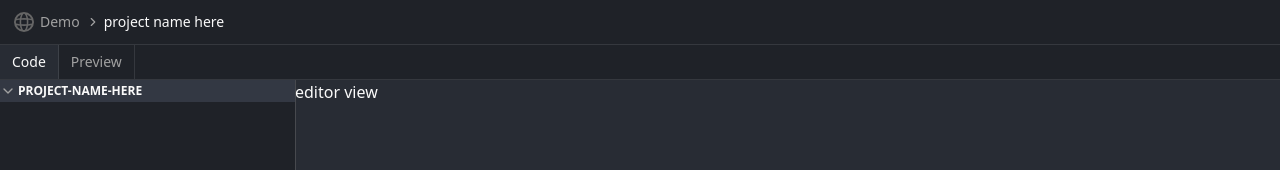
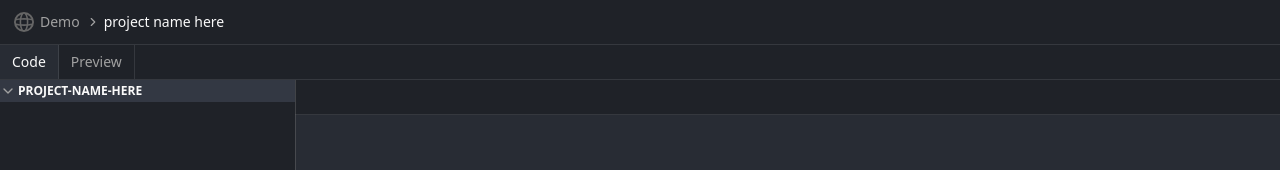
Before and after one commit to kexiZeroing/simple-code-editor, a Next.js app: page /project in a window 1280 px wide. Shown: the top 170 px of the page. Built offline with nearby package versions, Linux system fonts and the light colour scheme.

Commit message:
editor view with file

```diff
--- /dev/null
+++ b/features/editor/editor-view.tsx
@@ -0,0 +1,12 @@
+import { TopNavigation } from "./top-navigation";
+
+export const EditorView = () => {
+
+  return (
+    <div className="h-full flex flex-col">
+      <div className="flex items-center">
+        <TopNavigation />
+      </div>
+    </div>
+  );
+};
--- /dev/null
+++ b/features/editor/top-navigation.tsx
@@ -0,0 +1,80 @@
+import { ScrollArea, ScrollBar } from "@/components/ui/scroll-area";
+import { useFile } from "@/features/file-explorer/use-files";
+import { cn } from "@/lib/utils";
+import { FileIcon } from "@react-symbols/icons/utils";
+import { XIcon } from "lucide-react";
+import { useEditor } from "./use-editor";
+
+const Tab = ({
+  fileId,
+  isFirst,
+}: {
+  fileId: string;
+  isFirst: boolean;
+}) => {
+  const file = useFile(fileId);
+  const {
+    activeTabId,
+    previewTabId,
+    setActiveTab,
+    openFile,
+    closeTab,
+  } = useEditor();
+
+  const isActive = activeTabId === fileId;
+  const isPreview = previewTabId === fileId;
+  const fileName = file?.name ?? "Loading...";
+
+  return (
+    <div
+      onClick={() => setActiveTab(fileId)}
+      onDoubleClick={() => openFile(fileId, { pinned: true })}
+      className={cn(
+        "flex items-center gap-2 h-8.75 pl-2 pr-1.5 cursor-pointer text-muted-foreground group border-y border-x border-transparent hover:bg-accent/30",
+        isActive &&
+          "bg-background text-foreground border-x-border border-b-background -mb-px drop-shadow",
+        isFirst && "border-l-transparent!"
+      )}
+    >
+      <FileIcon fileName={fileName} autoAssign className="size-4" />
+      <span className={cn(
+        "text-sm whitespace-nowrap",
+        isPreview && "italic"
+      )}>
+        {fileName}
+      </span>
+      <button
+        onClick={(e) => {
+          e.preventDefault();
+          e.stopPropagation();
+          closeTab(fileId);
+        }}
+        className={cn(
+          "p-0.5 rounded-sm hover:bg-white/10 opacity-0 group-hover:opacity-100",
+          isActive && "opacity-100"
+        )}
+      >
+        <XIcon className="size-3.5" />
+      </button>
+    </div>
+  );
+};
+
+export const TopNavigation = () => {
+  const { openTabs } = useEditor();
+
+  return (
+    <ScrollArea className="flex-1">
+      <nav className="bg-sidebar flex items-center h-8.75 border-b">
+        {openTabs.map((fileId, index) => (
+          <Tab
+            key={fileId}
+            fileId={fileId}
+            isFirst={index === 0}
+          />
+        ))}
+      </nav>
+      <ScrollBar orientation="horizontal" />
+    </ScrollArea>
+  );
+};
--- /dev/null
+++ b/features/editor/use-editor.ts
@@ -0,0 +1,112 @@
+import { create } from "zustand";
+
+interface EditorStore {
+  openTabs: string[];
+  activeTabId: string | null;
+  previewTabId: string | null;
+
+  openFile: (fileId: string, options: { pinned: boolean }) => void;
+  closeTab: (fileId: string) => void;
+  closeAllTabs: () => void;
+  setActiveTab: (fileId: string) => void;
+}
+
+const useEditorStore = create<EditorStore>()((set, get) => ({
+  openTabs: [],
+  activeTabId: null,
+  previewTabId: null,
+
+  openFile: (fileId, { pinned }) => {
+    const { openTabs, previewTabId } = get();
+    const isOpen = openTabs.includes(fileId);
+
+    // Case 1: Opening as preview - replace existing preview or add new
+    if (!isOpen && !pinned) {
+      const newTabs = previewTabId
+        ? openTabs.map((id) => (id === previewTabId) ? fileId : id)
+        : [...openTabs, fileId];
+
+      set({
+        openTabs: newTabs,
+        activeTabId: fileId,
+        previewTabId: fileId,
+      });
+      return;
+    }
+
+    // Case 2: Opening as pinned - add new tab
+    if (!isOpen && pinned) {
+      set({
+        openTabs: [...openTabs, fileId],
+        activeTabId: fileId,
+        previewTabId: null,
+      });
+      return;
+    }
+
+    // Case 3: File already open - just activate (and pin if double-clicked)
+    const shouldPin = pinned && previewTabId === fileId;
+    set({
+      activeTabId: fileId,
+      previewTabId: shouldPin ? null : previewTabId,
+    });
+  },
+
+  closeTab: (fileId) => {
+    const { openTabs, activeTabId, previewTabId } = get();
+    const tabIndex = openTabs.indexOf(fileId);
+
+    if (tabIndex === -1) return;
+
+    const newTabs = openTabs.filter((id) => id !== fileId);
+
+    let newActiveTabId = activeTabId;
+    if (activeTabId === fileId) {
+      if (newTabs.length === 0) {
+        newActiveTabId = null;
+      } else if (tabIndex >= newTabs.length) {
+        newActiveTabId = newTabs[newTabs.length - 1];
+      } else {
+        newActiveTabId = newTabs[tabIndex];
+      }
+    }
+
+    set({
+      openTabs: newTabs,
+      activeTabId: newActiveTabId,
+      previewTabId: previewTabId === fileId ? null : previewTabId,
+    });
+  },
+
+  closeAllTabs: () => {
+    set({
+      openTabs: [],
+      activeTabId: null,
+      previewTabId: null,
+    });
+  },
+
+  setActiveTab: (fileId) => {
+    set({ activeTabId: fileId });
+  },
+}));
+
+export const useEditor = () => {
+  const openTabs = useEditorStore((state) => state.openTabs);
+  const activeTabId = useEditorStore((state) => state.activeTabId);
+  const previewTabId = useEditorStore((state) => state.previewTabId);
+  const openFile = useEditorStore((state) => state.openFile);
+  const closeTab = useEditorStore((state) => state.closeTab);
+  const closeAllTabs = useEditorStore((state) => state.closeAllTabs);
+  const setActiveTab = useEditorStore((state) => state.setActiveTab);
+
+  return {
+    openTabs,
+    activeTabId,
+    previewTabId,
+    openFile,
+    closeTab,
+    closeAllTabs,
+    setActiveTab,
+  };
+};
--- a/features/file-explorer/tree-item-wrapper.tsx
+++ b/features/file-explorer/tree-item-wrapper.tsx
@@ -5,6 +5,7 @@ import {
     ContextMenuSeparator,
     ContextMenuTrigger
 } from "@/components/ui/context-menu";
+import { cn } from "@/lib/utils";
 
 import { getItemPadding } from "./constants";
 import { FileItem } from "./use-files";
@@ -13,7 +14,9 @@ export const TreeItemWrapper = ({
   item,
   children,
   level,
+  isActive,
   onClick,
+  onDoubleClick,
   onRename,
   onDelete,
   onCreateFile,
@@ -22,7 +25,9 @@ export const TreeItemWrapper = ({
   item: FileItem;
   children: React.ReactNode;
   level: number;
+  isActive?: boolean;
   onClick?: () => void;
+  onDoubleClick?: () => void;
   onRename?: () => void;
   onDelete?: () => void;
   onCreateFile?: () => void;
@@ -33,13 +38,17 @@ export const TreeItemWrapper = ({
       <ContextMenuTrigger asChild>
         <button
           onClick={onClick}
+          onDoubleClick={onDoubleClick}
           onKeyDown={(e) => {
             if (e.key === "Enter") {
               e.preventDefault();
               onRename?.();
             }
           }}
-          className="group flex items-center gap-1 w-full h-5.5 hover:bg-accent/30 outline-none focus:ring-1 focus:ring-inset focus:ring-ring"
+          className={cn(
+            "group flex items-center gap-1 w-full h-5.5 hover:bg-accent/30 outline-none focus:ring-1 focus:ring-inset focus:ring-ring",
+            isActive && "bg-accent/30",
+          )}
           style={{ paddingLeft: getItemPadding(level, item.type === "file") }}
         >
           {children}
--- a/features/file-explorer/tree.tsx
+++ b/features/file-explorer/tree.tsx
@@ -3,6 +3,7 @@ import { FileIcon, FolderIcon } from "@react-symbols/icons/utils";
 import { ChevronRightIcon } from "lucide-react";
 import { useState } from "react";
 
+import { useEditor } from "@/features/editor/use-editor";
 import { getItemPadding } from "./constants";
 import { CreateInput } from "./create-input";
 import { RenameInput } from "./rename-input";
@@ -36,6 +37,8 @@ export const Tree = ({
     parentId: item.id,
     enabled: item.type === "folder" && isOpen,
   });
+
+  const { openFile, closeTab, activeTabId } = useEditor();
 
   const handleRename = (newName: string) => {
     setIsRenaming(false);
@@ -71,6 +74,7 @@ export const Tree = ({
 
   if (item.type === "file") {
     const fileName = item.name;
+    const isActive = activeTabId === item.id;
 
     if (isRenaming) {
       return (
@@ -88,9 +92,14 @@ export const Tree = ({
       <TreeItemWrapper
         item={item}
         level={level}
-        onClick={() => {}}
+        isActive={isActive}
+        onClick={() => openFile(item.id, { pinned: false })}
+        onDoubleClick={() => openFile(item.id, { pinned: true })}
         onRename={() => setIsRenaming(true)}
-        onDelete={() => deleteFile({ id: item.id })}
+        onDelete={() => {
+          closeTab(item.id);
+          deleteFile({ id: item.id });
+        }}
       >
         <FileIcon fileName={fileName} autoAssign className="size-4" />
         <span className="truncate text-sm">{fileName}</span>
--- a/features/project-id-view.tsx
+++ b/features/project-id-view.tsx
@@ -3,10 +3,10 @@
 import { cn } from "@/lib/utils";
 import { Allotment } from "allotment";
 import "allotment/dist/style.css";
-import { useState } from "react";
+import { useEffect, useState } from "react";
 
-// import { EditorView } from "@/features/editor/components/editor-view";
-import { FileExplorer } from "./file-explorer";
+import { EditorView } from "@/features/editor/editor-view";
+import { FileExplorer } from "@/features/file-explorer";
 
 const MIN_SIDEBAR_WIDTH = 200;
 const MAX_SIDEBAR_WIDTH = 800;
@@ -37,6 +37,12 @@ const Tab = ({
 
 export const ProjectIdView = () => {
   const [activeView, setActiveView] = useState<"editor" | "preview">("editor");
+  const [mounted, setMounted] = useState(false);
+
+  // Prevents the stacking issue by waiting for the DOM to be ready before Allotment calculates dimensions.
+  useEffect(() => {
+    setMounted(true);
+  }, []);
 
   return (
     <div className="h-full flex flex-col">
@@ -57,6 +63,7 @@ export const ProjectIdView = () => {
           "absolute inset-0",
           activeView === "editor" ? "visible" : "invisible"
         )}>
+          {mounted && (
             <Allotment defaultSizes={[DEFAULT_SIDEBAR_WIDTH, DEFAULT_MAIN_SIZE]}>
               <Allotment.Pane
                 snap
@@ -67,9 +74,10 @@ export const ProjectIdView = () => {
                 <FileExplorer />
               </Allotment.Pane>
               <Allotment.Pane>
-              editor view
+                <EditorView />
               </Allotment.Pane>
             </Allotment>
+          )}
         </div>
         <div className={cn(
           "absolute inset-0",
--- a/package.json
+++ b/package.json
@@ -19,7 +19,8 @@
     "radix-ui": "^1.4.3",
     "react": "19.2.3",
     "react-dom": "19.2.3",
-    "tailwind-merge": "^3.5.0"
+    "tailwind-merge": "^3.5.0",
+    "zustand": "^5.0.11"
   },
   "devDependencies": {
     "@tailwindcss/postcss": "^4",
```
Also changed, not shown: 1 other file (tests, documents, lock files or other folders). Lines whose indentation alone changed are shown as unchanged.
